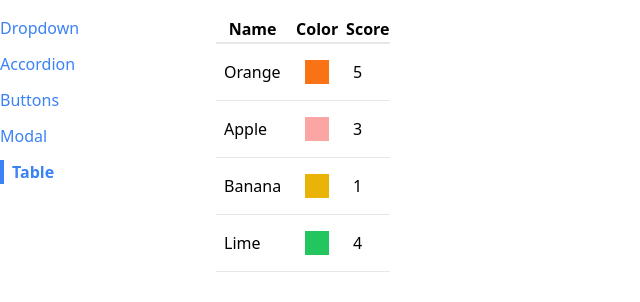
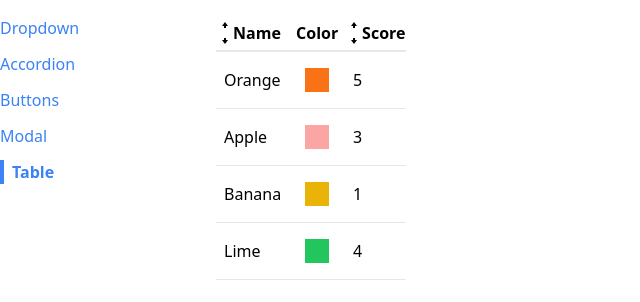
Before and after one commit to cieslarmichal/learning-react, a React (Create React App) app in the folder comps/: page /table in a window 1280 px wide. Shown: the top 302 px of the page, without its empty margins (0-640 px from the left). Built offline with nearby package versions, Linux system fonts and the light colour scheme.

Commit message:
feat: add sortable table component

```diff
--- /dev/null
+++ b/comps/src/components/SortableTable.js
@@ -0,0 +1,103 @@
+import { useState } from "react";
+import Table from "./Table";
+import {GoArrowSmallDown, GoArrowSmallUp} from 'react-icons/go';
+
+function SortableTable(props) {
+  const {config, data} = props;
+
+  const [sortOrder, setSortOrder] = useState(null);
+
+  const [sortBy, setSortBy] = useState(null);
+
+
+  const handleClick = (label) => {
+    if (sortBy && sortBy !== label) {
+      setSortOrder('asc');
+      setSortBy(label);
+      return;
+    }
+
+    if (sortOrder === null) {
+      setSortOrder('asc');
+      setSortBy(label);
+    } else if (sortOrder === 'asc') {
+      setSortOrder('desc');
+      setSortBy(label);
+    } else if (sortOrder === 'desc') {
+      setSortOrder(null);
+      setSortBy(null);
+    }
+  };
+
+  const updatedConfig = config.map((column) => {
+
+    if (!column.sortValue){
+      return column;
+    }
+
+    return {
+      ...column,
+      header: () => (
+      <th className="cursor-pointer hover:bg-gray-100" onClick={() => handleClick(column.label)}>
+        <div className="flex items-center">
+          {getIcons(column.label, sortBy, sortOrder)}
+          {column.label}
+        </div>
+      </th>
+      ),
+    };
+  });
+
+  let sortedData = data;
+
+  if (sortOrder && sortBy) {
+    const {sortValue} = config.find((column) => column.label === sortBy);
+
+    sortedData = [...data].sort((a, b) => {
+      const valueA = sortValue(a);
+      const valueB = sortValue(b);
+
+      const reverseOrder = sortOrder === 'asc' ? 1 : -1;
+
+      if (typeof valueA === 'string') {
+        return valueA.localeCompare(valueB) * reverseOrder;
+      }
+
+      return (valueA - valueB) * reverseOrder;
+    });
+  }
+
+  return (
+    <Table {...props} data={sortedData} config={updatedConfig}/>
+  );
+}
+
+function getIcons(label, sortBy, sortOrder) {
+  if (label !== sortBy) {
+    return <div>
+      <GoArrowSmallUp/>
+      <GoArrowSmallDown/>
+    </div>;
+  }
+
+  if (sortOrder === null) {
+    return <div>
+      <GoArrowSmallUp/>
+      <GoArrowSmallDown/>
+    </div>;
+  }
+
+  if (sortOrder === 'asc') {
+    return <div>
+      <GoArrowSmallUp/>
+    </div>;
+  }
+
+  if (sortOrder === 'desc') {
+    return <div>
+      <GoArrowSmallDown/>
+    </div>;
+  }
+}
+
+export default SortableTable;
--- a/comps/src/components/Table.js
+++ b/comps/src/components/Table.js
@@ -1,5 +1,11 @@
+import {Fragment} from 'react';
+
 function Table({data, config, keyFn}) {
   const renderedHeaders = config.map((column) => {
+    if (column.header) {
+      return <Fragment key={column.label}>{column.header()}</Fragment>;
+    }
+
     return <th key={column.label}>{column.label}</th>;
   });
 
--- a/comps/src/pages/TablePage.js
+++ b/comps/src/pages/TablePage.js
@@ -1,10 +1,11 @@
-import Table from "../components/Table";
+import SortableTable from "../components/SortableTable";
 
 function TablePage () {
   const config = [
     {
       label: "Name",
       render: (item) => item.name,
+      sortValue: (item) => item.name,
     },
     {
       label: "Color",
@@ -13,6 +14,8 @@
     {
       label: "Score",
       render: (item) => item.score,
+      header: () => <th className="bg-red-500">Score</th>,
+      sortValue: (item) => item.score,
     },
   ];
 
@@ -27,7 +30,7 @@
 
   return (
     <div>
-      <Table data={data} config={config} keyFn={keyFn}/>
+      <SortableTable data={data} config={config} keyFn={keyFn}/>
     </div>
   );
 }
```
